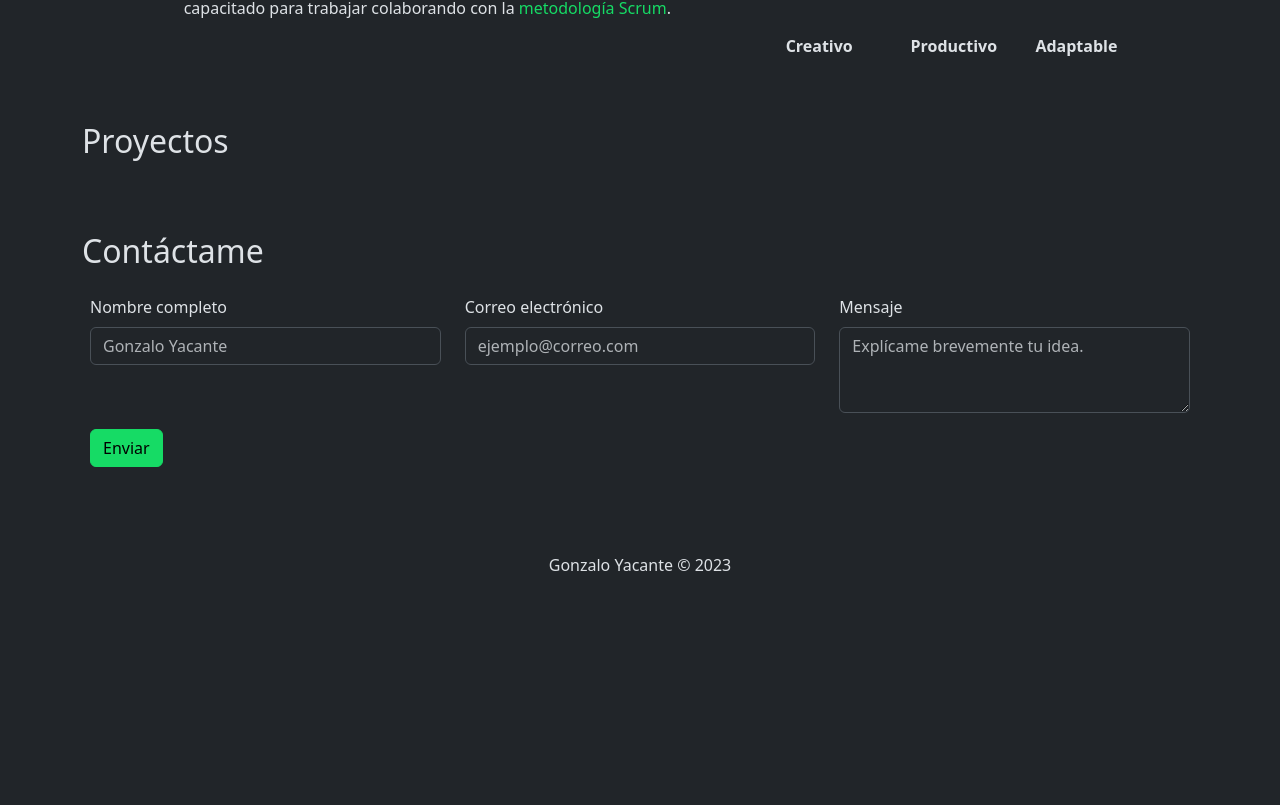
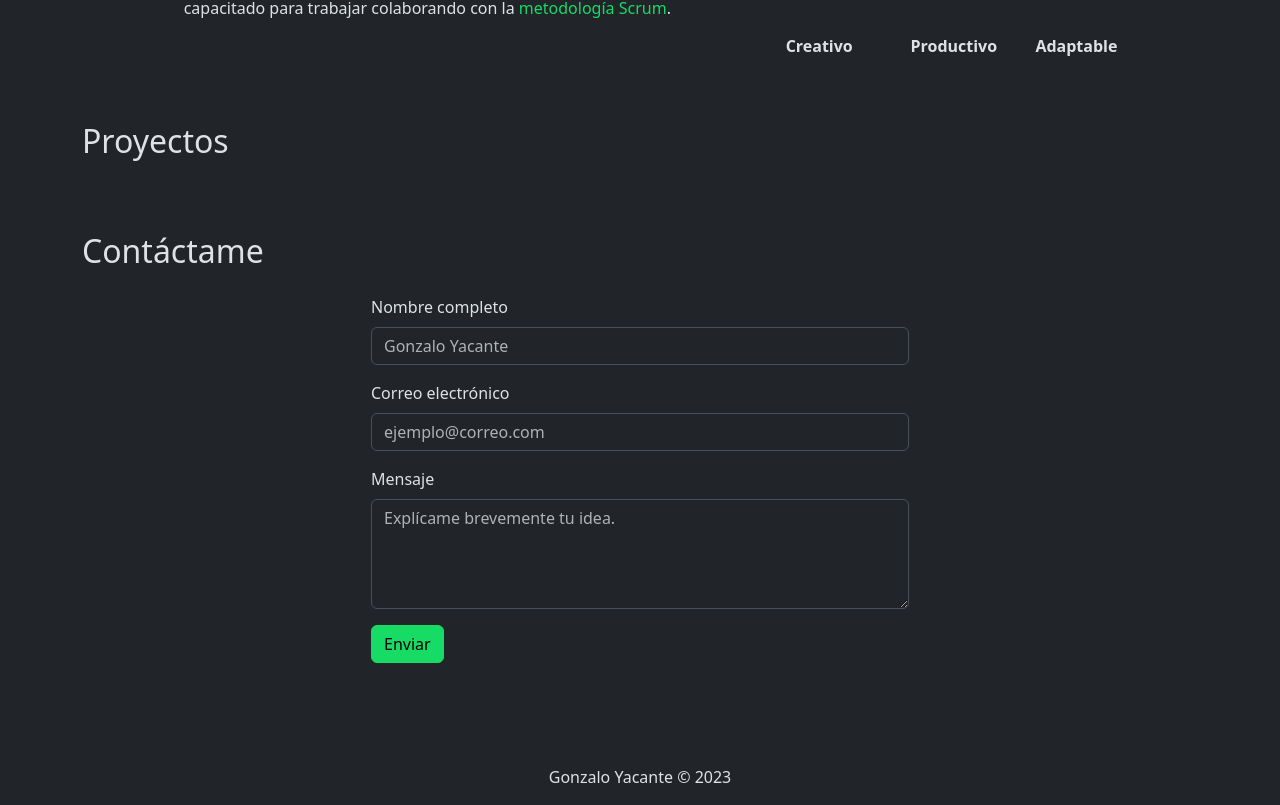
Before and after one commit to gonzaloyacante/portfolio, a React (Vite) app: page / in a window 1280 px wide. Shown: the part 1786-2591 px from the top of the page. Before the commit the page ends 2379 px from the top, so only its background shows below. Built offline with nearby package versions, Linux system fonts and the light colour scheme; no server answers; some icons are missing.

Commit message:
Arreglo de funcionalidad del form en contact

```diff
--- a/src/screens/ContactScreen.jsx
+++ b/src/screens/ContactScreen.jsx
@@ -12,6 +12,8 @@ export const ContactScreen = () => {
     if (form.checkValidity() === false) {
       event.preventDefault();
       event.stopPropagation();
+    } else {
+      form.setAttribute("onSubmit", "submit"); // Agregar el atributo onSubmit
     }
 
     setValidated(true);
@@ -21,18 +23,19 @@ export const ContactScreen = () => {
       <h2>Contáctame</h2>
       <Form
         name="contact"
-        method="POST"
+        method="post"
+        data-netlify="true"
+        data-netlify-honeypot="bot-field"
         className="my-4 px-2"
         noValidate
         validated={validated}
-        onSubmit={handleSubmit}
-        data-netlify="true">
-        <Row>
-          <input type="hidden" name="contact" value="contact" />
+        onSubmit={handleSubmit}>
+        <Row className="flex-column">
+          <input type="hidden" name="form-name" value="contact" />
           <Form.Group
             className="mb-3"
             as={Col}
-            md="4"
+            md={{ span: 6, offset: 3 }}
             controlId="validationCustom01">
             <Form.Label>Nombre completo</Form.Label>
             <Form.Control
@@ -46,7 +49,7 @@ export const ContactScreen = () => {
           <Form.Group
             className="mb-3"
             as={Col}
-            md="4"
+            md={{ span: 6, offset: 3 }}
             controlId="validationCustom02">
             <Form.Label>Correo electrónico</Form.Label>
             <Form.Control
@@ -60,7 +63,7 @@ export const ContactScreen = () => {
           <Form.Group
             className="mb-3"
             as={Col}
-            md="4"
+            md={{ span: 6, offset: 3 }}
             controlId="validationCustom03">
             <Form.Label>Mensaje</Form.Label>
             <Form.Control
@@ -68,12 +71,14 @@ export const ContactScreen = () => {
               required
               as="textarea"
               placeholder="Explícame brevemente tu idea."
-              rows={3}
+              rows={4}
             />
             <Form.Control.Feedback>Buena idea!</Form.Control.Feedback>
           </Form.Group>
+          <Form.Group className="mb-3" as={Col} md={{ span: 6, offset: 3 }}>
+            <Button type="submit">Enviar</Button>
+          </Form.Group>
         </Row>
-        <Button type="submit">Enviar</Button>
       </Form>
     </section>
   );
```
